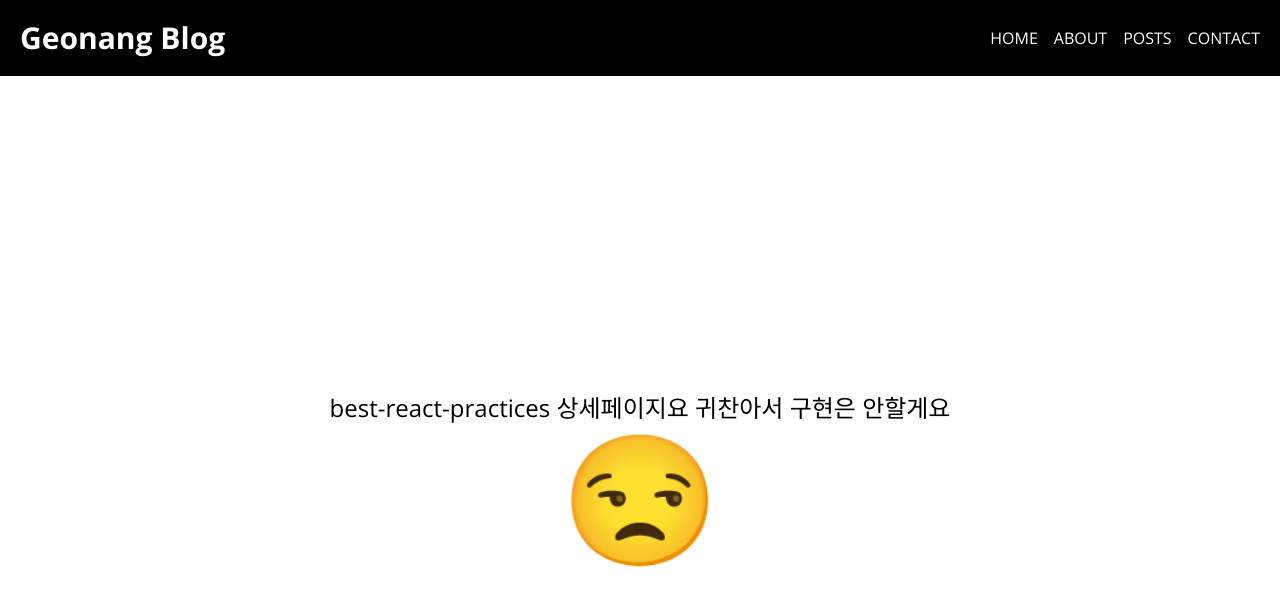
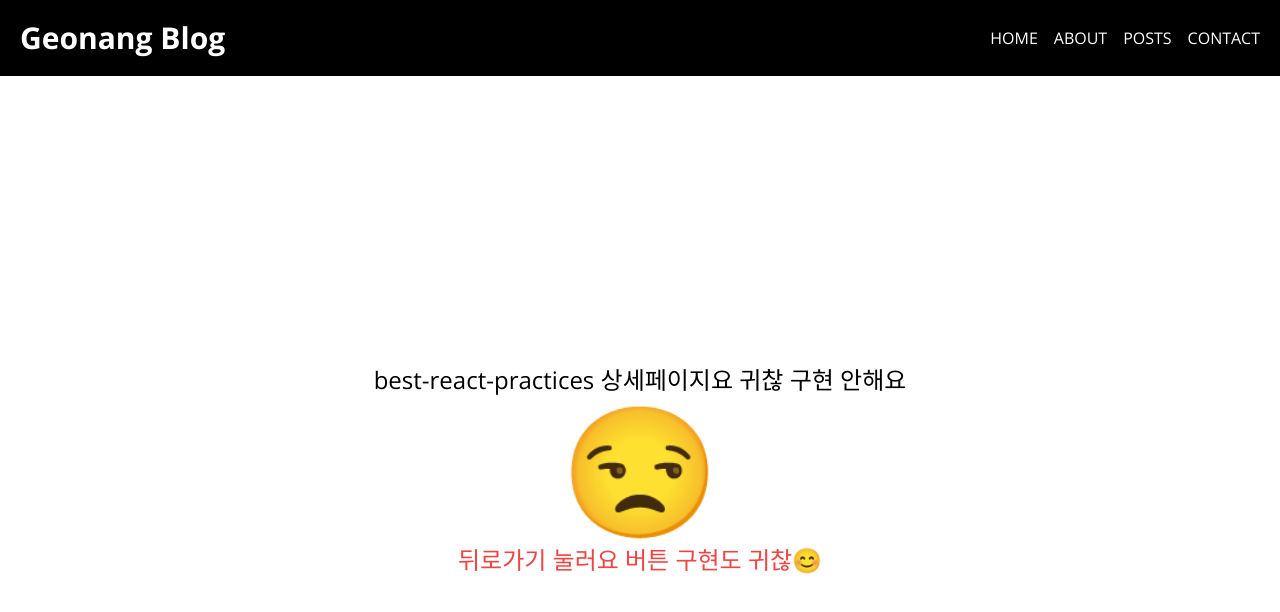
Before and after one commit to ArnoldHwang/blog, a Next.js app: page /posts/best-react-practices in a window 1280 px wide. Shown: the top 612 px of the page. Built offline with nearby package versions, Linux system fonts and the light colour scheme.

Commit message:
posts  수정

```diff
--- a/src/app/posts/[sulg]/page.tsx
+++ b/src/app/posts/[sulg]/page.tsx
@@ -4,11 +4,11 @@ type Props = {
   };
 };
 export default function Postspage({ params: { sulg } }: Props) {
-  console.log(sulg);
   return (
     <div className="flex flex-col items-center justify-center text-2xl mt-auto h-screen">
-      <p className=" ">{sulg} 상세페이지요 귀찬아서 구현은 안할게요</p>
+      <p className=" ">{sulg} 상세페이지요 귀찮 구현 안해요</p>
       <span className="text-9xl mt-2">😒</span>
+      <p className="m-3 text-red-500">뒤로가기 눌러요 버튼 구현도 귀찮😊</p>
     </div>
   );
 }
```
